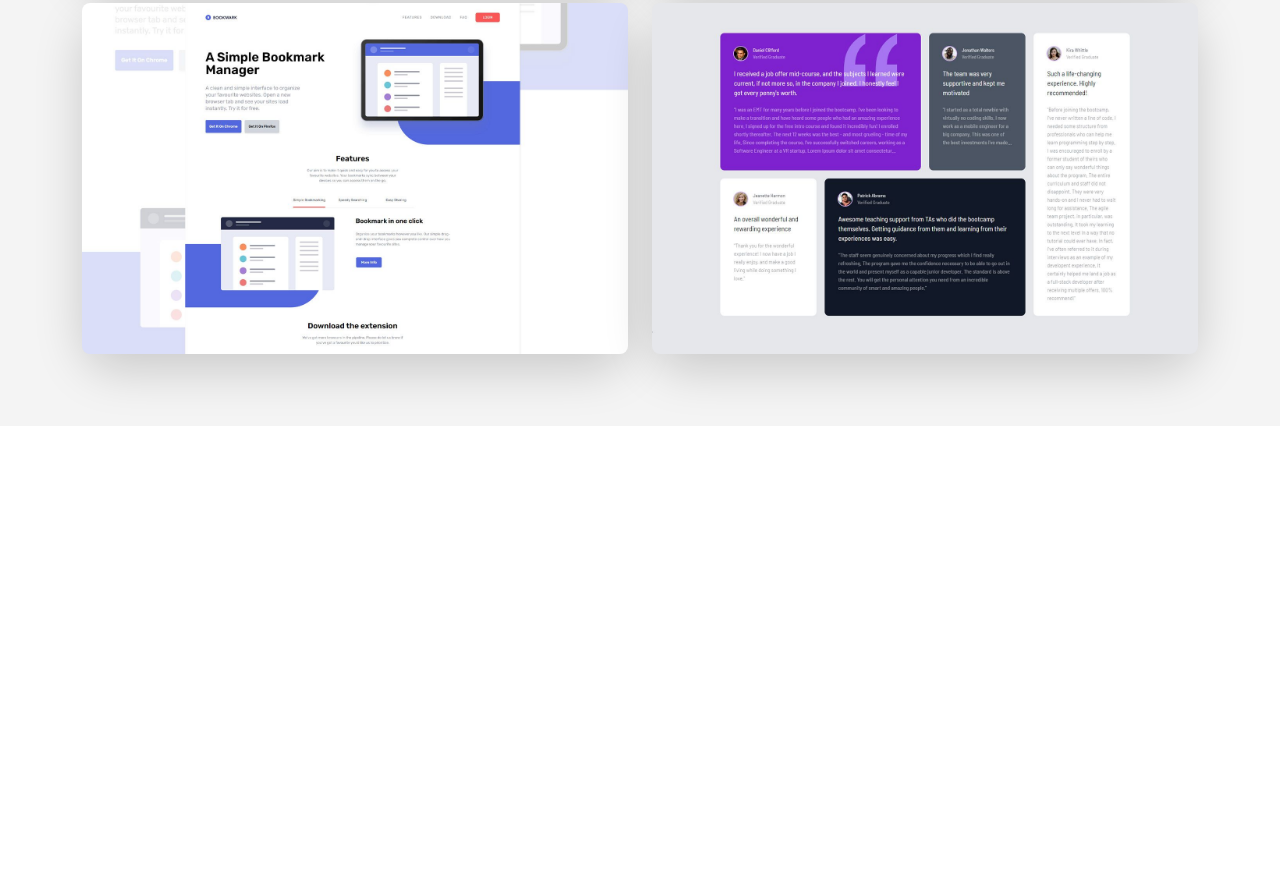
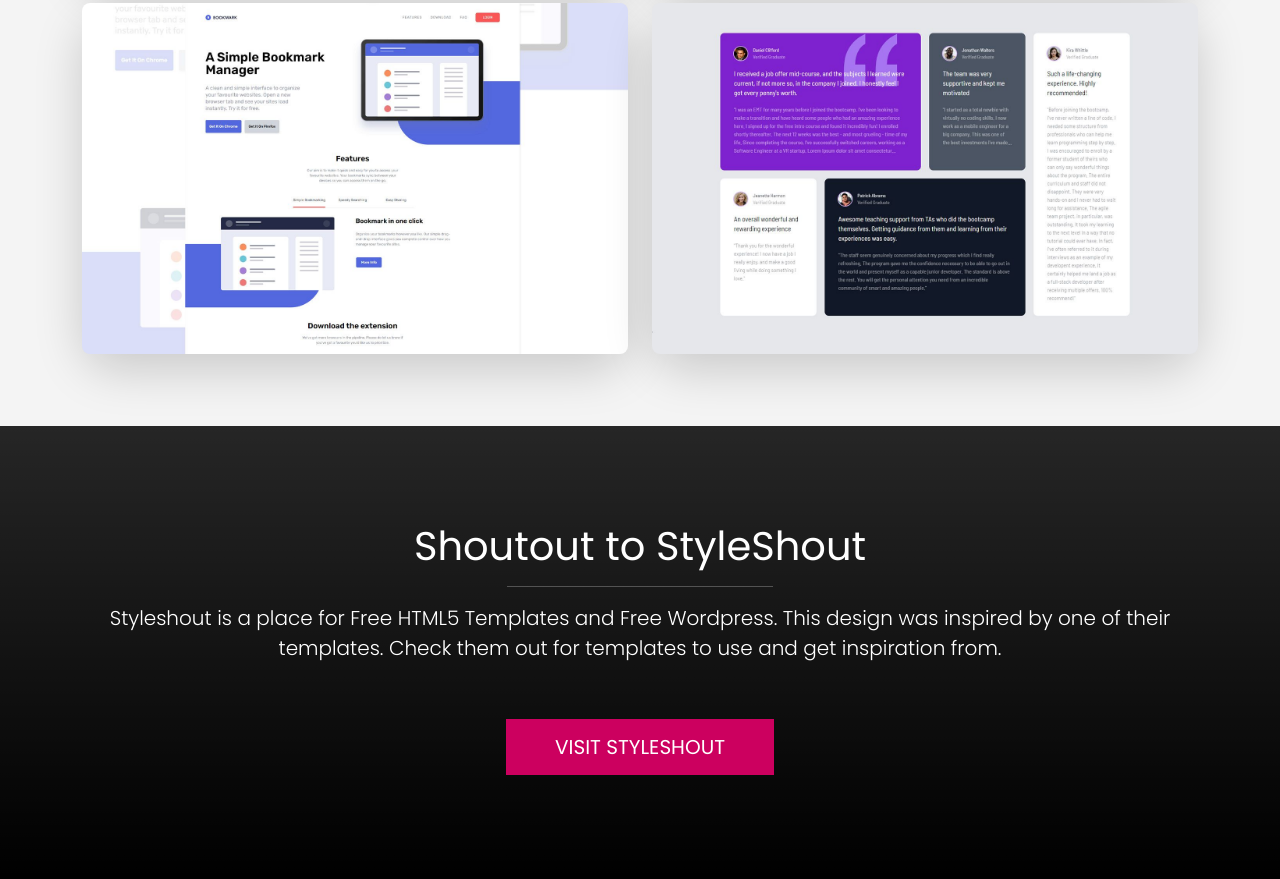
Before and after one commit to fikrirakala/portfolio-website, a website: page index.html in a window 1280 px wide. Shown: the part 3159-4038 px from the top of the page. Before the commit the page ends 3585 px from the top, so only its background shows below. Drawn offline with Linux system fonts and the light colour scheme.

Commit message:
create styleshout section

```diff
--- a/index.html
+++ b/index.html
@@ -325,6 +325,29 @@
       </div>
     </section>
 
+    <!-- Styleshout -->
+    <section class="styleshout text-bg-dark bg-gradient p-6 text-center">
+      <div class="container">
+        <div class="row">
+          <div class="col-12">
+            <h1>Shoutout to StyleShout</h1>
+            <hr class="w-25 mx-auto" />
+            <p class="lead mb-5">
+              Styleshout is a place for Free HTML5 Templates and Free Wordpress.
+              This design was inspired by one of their templates. Check them out
+              for templates to use and get inspiration from.
+            </p>
+            <a
+              href="https://styleshout.com"
+              target="_blank"
+              class="btn btn-primary btn-lg text-uppercase px-5 mx-3 my-2">
+              Visit StyleShout
+            </a>
+          </div>
+        </div>
+      </div>
+    </section>
+
     <script src="js/bootstrap.bundle.min.js"></script>
     <script src="js/lightbox-plus-jquery.min.js"></script>
     <script src="js/script.js"></script>
```
